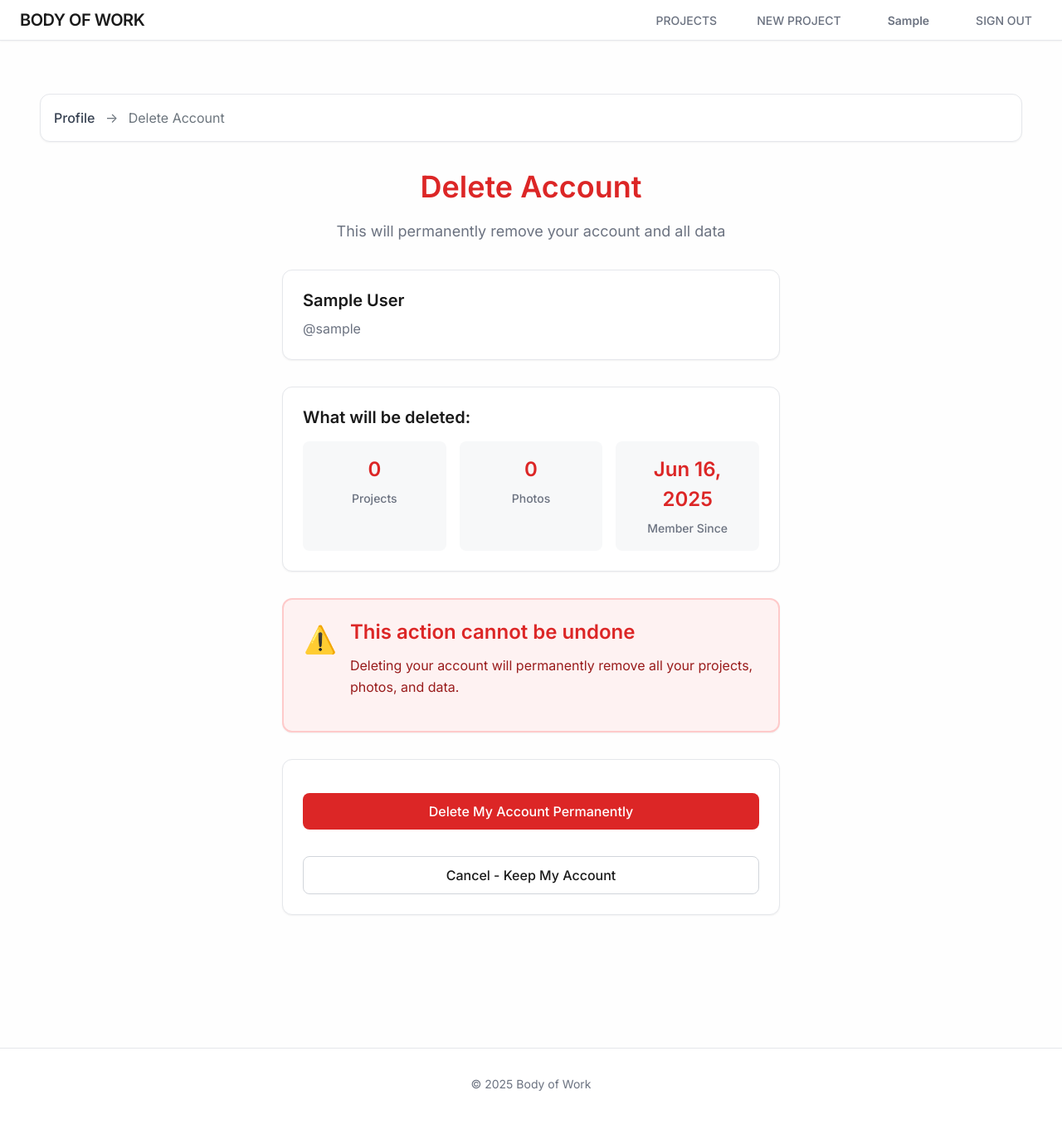
After one commit to ce-joiner/body-of-work, a Django app: page /users/account/delete/ in a window 1280 px wide. The commit adds this page. Shown: the whole page at 83% size. Run offline with Django 5.2, Linux system fonts and the light colour scheme; the visitor is signed in with stand-in values (Sample User, id 1); data that the repository does not hold is empty; some libraries are stand-ins or nearby versions.

Commit message:
Add account deletion functionality with confirmation page
- Implemented a confirmation page for account deletion.
- Added a "Delete Account" button in the user profile.
- Created a view to handle account deletion and display success messages.

```diff
--- /dev/null
+++ b/templates/users/confirm_delete_account.html
@@ -0,0 +1,103 @@
+{% extends "base.html" %}
+{% load static %}
+
+{% block title %}Delete Account - Body of Work{% endblock %}
+
+{% block extra_css %}
+<link rel="stylesheet" href="{% static 'css/delete-confirmations.css' %}">
+{% endblock %}
+
+{% block content %}
+<div class="main-container">
+    <!-- Breadcrumb -->
+    <div class="card" style="margin-bottom: 2rem; padding: 1rem;">
+        <a href="{% url 'users:profile' %}" class="form-link">Profile</a>
+        <span style="margin: 0 0.5rem; color: #6c757d;">→</span>
+        <span style="color: #6c757d;">Delete Account</span>
+    </div>
+
+    <div class="delete-container">
+        <div class="delete-header">
+            <h1 class="delete-title">Delete Account</h1>
+            <p class="page-subtitle">This will permanently remove your account and all data</p>
+        </div>
+
+        <!-- Account Preview -->
+        <div class="card delete-preview-section">
+            {% if user.avatar %}
+            <div class="delete-cover-photo">
+                <img src="{{ user.avatar.url }}" alt="{{ user.get_display_name }}">
+            </div>
+            {% endif %}
+
+            <div class="delete-project-info">
+                <h2 class="card-title">{{ user.get_full_name|default:user.username }}</h2>
+                <p style="color: #6b7280; margin: 0;">@{{ user.username }}</p>
+            </div>
+        </div>
+
+        <!-- What Gets Deleted -->
+        <div class="card">
+            <h3 class="card-title">What will be deleted:</h3>
+            <div class="stats-grid">
+                <div class="stat-item">
+                    <span class="stat-number">{{ user.owned_projects.count }}</span>
+                    <span class="stat-label">Project{{ user.owned_projects.count|pluralize }}</span>
+                </div>
+                <div class="stat-item">
+                    <span class="stat-number">
+                        {% with total_photos=user.owned_projects.all|length %}
+                            {{ total_photos }}
+                        {% endwith %}
+                    </span>
+                    <span class="stat-label">Photos</span>
+                </div>
+                <div class="stat-item">
+                    <span class="stat-number">{{ user.date_joined|date:"M j, Y" }}</span>
+                    <span class="stat-label">Member Since</span>
+                </div>
+            </div>
+        </div>
+
+        <!-- Warning -->
+        <div class="card warning-card">
+            <div class="warning-icon">⚠️</div>
+            <div>
+                <h3 class="warning-title">This action cannot be undone</h3>
+                <p style="color: #991b1b; margin-bottom: 1rem;">
+                    Deleting your account will permanently remove all your projects, photos, and data.
+                </p>
+            </div>
+        </div>
+
+        <!-- Simple Confirmation Form -->
+        <div class="card">
+            <form method="post" id="delete-form">
+                {% csrf_token %}
+
+                <div style="display: flex; flex-direction: column; gap: 1rem;">
+                    <button type="submit" class="btn btn-full-width btn-delete-confirm enabled"
+                        onclick="return confirmAccountDelete('{{ user.username|escapejs }}', '{{ user.owned_projects.count }}')">
+                        Delete My Account Permanently
+                    </button>
+
+                    <a href="{% url 'users:profile' %}" class="btn btn-secondary btn-full-width">
+                        Cancel - Keep My Account
+                    </a>
+                </div>
+            </form>
+        </div>
+    </div>
+</div>
+{% endblock %}
+
+{% block extra_js %}
+<script>
+// Simple confirmation function
+function confirmAccountDelete(username, projectCount) {
+    const message = `Are you sure you want to permanently delete your account "${username}"?\n\nThis will delete:\n• Your account and profile\n• ${projectCount} project${projectCount != '1' ? 's' : ''}\n• All photos and data\n\nThis action cannot be undone.`;
+
+    return confirm(message);
+}
+</script>
+{% endblock %}
--- a/users/urls.py
+++ b/users/urls.py
@@ -8,11 +8,13 @@ from . import views
 app_name = 'users'
 
 urlpatterns = [
-    # For now, using Django's built-in auth views
-    # Will customize these later
+    # Authentication
     path('login/', auth_views.LoginView.as_view(template_name='users/login.html'), name='login'),
     path('logout/', auth_views.LogoutView.as_view(next_page='users:login'), name='logout'),
     path('register/', views.RegisterView.as_view(), name='register'),
+    # Profile management
     path('profile/', views.ProfileView.as_view(), name='profile'),
     path('profile/edit/', views.ProfileEditView.as_view(), name='profile_edit'),
+    # Account deletion
+    path('account/delete/', views.AccountDeleteView.as_view(), name='delete_account'),
 ]
--- a/users/views.py
+++ b/users/views.py
@@ -3,13 +3,12 @@ Views for the users app
 """
 
 from django.contrib.auth import views as auth_views
-from django.contrib.auth.forms import UserCreationForm
 from django.contrib.auth.mixins import LoginRequiredMixin
 from django.urls import reverse_lazy
-from django.views.generic import CreateView, TemplateView, UpdateView
+from django.views.generic import CreateView, TemplateView, UpdateView, DeleteView
 from django.shortcuts import redirect
 from django.contrib import messages
-from .forms import ProfileEditForm
+from .forms import ProfileEditForm, UserCreationForm
 from .models import User
 
 # login view that redirects authenticated users
@@ -71,3 +70,23 @@ class ProfileEditView(LoginRequiredMixin, UpdateView):
     def form_invalid(self, form):
         messages.error(self.request, 'Please correct the errors below.')
         return super().form_invalid(form)
+
+class AccountDeleteView(LoginRequiredMixin, DeleteView):
+    model = User
+    template_name = 'users/confirm_delete_account.html'
+    success_url = reverse_lazy('home')  # Redirect to home after deletion
+
+    def get_object(self):
+        # Always return the current user
+        return self.request.user
+
+    def delete(self, request, *args, **kwargs):
+        user = self.get_object()
+        username = user.username
+
+        # Delete the user (cascades to projects/photos, signals handle Cloudinary)
+        response = super().delete(request, *args, **kwargs)
+
+        # Add success message for home page
+        messages.success(request, f'Account "{username}" has been permanently deleted.')
+        return response
```
Also changed, not shown: templates/users/profile.html (+12 -0 lines), users/forms.py (+9 -0 lines).
